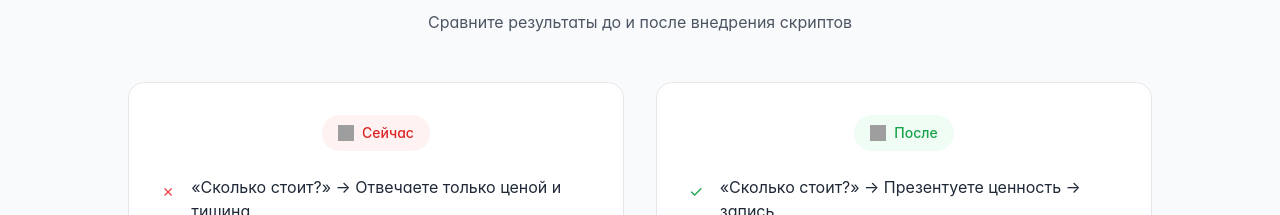
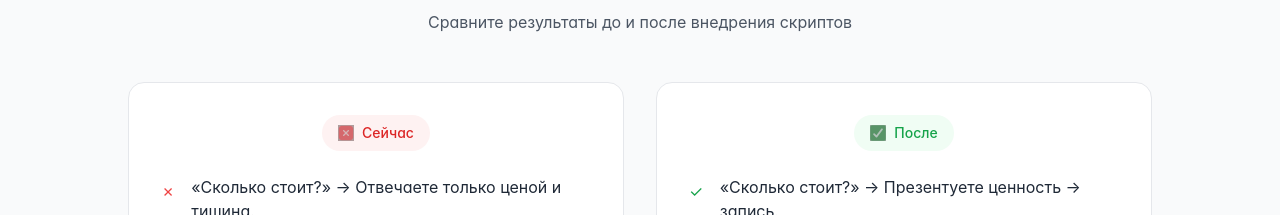
Before and after one commit to Julia-proj/cripts_new, a React (Vite) app: page / in a window 1280 px wide. Shown: the part 1148-1363 px from the top of the page. Built offline with nearby package versions, Linux system fonts and the light colour scheme; grey boxes are pictures that could not be loaded.

Commit message:
Update App.tsx

```diff
--- a/src/App.tsx
+++ b/src/App.tsx
@@ -137,7 +137,7 @@ export default function App() {
             <div className="bg-white rounded-2xl p-8 border border-gray-200 hover:shadow-lg transition-all duration-300">
               <div className="text-center mb-6">
                 <div className="inline-flex items-center gap-2 px-4 py-2 bg-red-50 text-red-600 rounded-full font-medium text-sm">
-                  <img src="/images/red.png" alt="Крестик" className="w-4 h-4" />
+                  <img src="/images/wrong.png" alt="Крестик" className="w-4 h-4" />
                   Сейчас
                 </div>
               </div>
@@ -159,7 +159,7 @@ export default function App() {
             <div className="bg-white rounded-2xl p-8 border border-gray-200 hover:shadow-lg transition-all duration-300">
               <div className="text-center mb-6">
                 <div className="inline-flex items-center gap-2 px-4 py-2 bg-green-50 text-green-600 rounded-full font-medium text-sm">
-                  <img src="/images/green.png" alt="Галочка" className="w-4 h-4" />
+                  <img src="/images/checkgreen.png" alt="Галочка" className="w-4 h-4" />
                   После
                 </div>
               </div>
```
